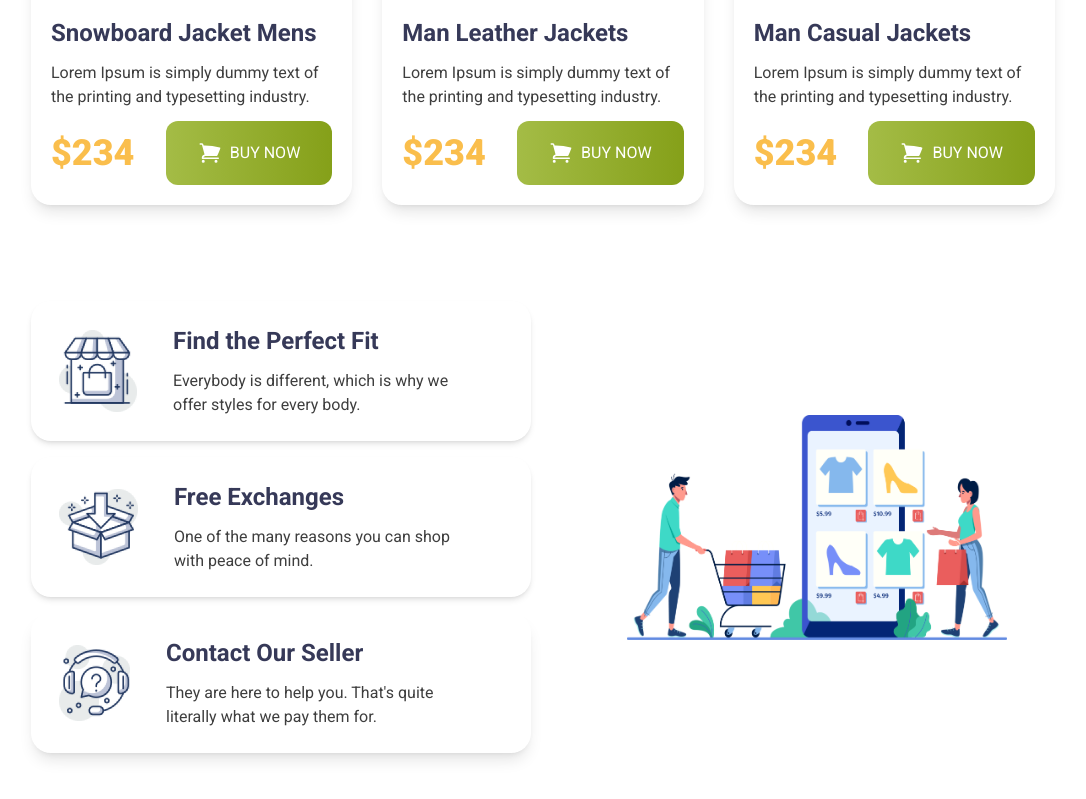
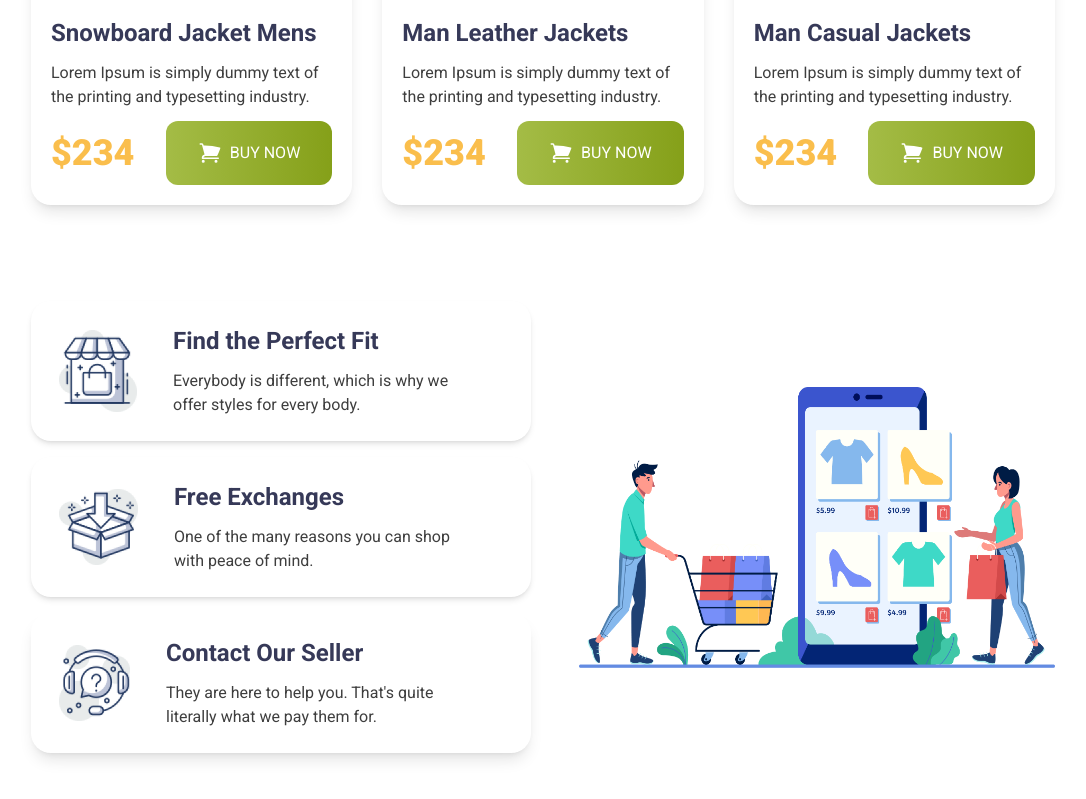
Before and after one commit to Hridoy-Shahriar/Penguin-Fashion, a plain HTML site: page index.html in a window 1280 px wide. Shown: the part 1774-2573 px from the top of the page, without its empty margins (97-1183 px from the left). Drawn offline with nearby package versions, Linux system fonts and the light colour scheme.

Commit message:
last commit

```diff
--- a/index.html
+++ b/index.html
@@ -287,7 +287,7 @@
       <section
         class="md:w-4/5 mx-auto flex flex-col-reverse md:flex-row items-center justify-between gap-12 mb-52"
       >
-        <div class="w-11/12 md:w-1/2 space-y-4">
+        <div class="w-11/12 md:w-auto space-y-4">
           <div
             class="flex flex-col w-full md:w-[500px] md:flex-row gap-4 md:gap-9 items-center shadow-md rounded-[20px] px-8 py-6 md:pl-7"
           >
@@ -332,7 +332,11 @@
           </div>
         </div>
         <div class="md:w-1/2">
-          <img class="w-4/5 mx-auto" src="images/shopping.png" alt="" />
+          <img
+            class="w-4/5 md:w-full mx-auto"
+            src="images/shopping.png"
+            alt=""
+          />
         </div>
       </section>
     </main>
```
